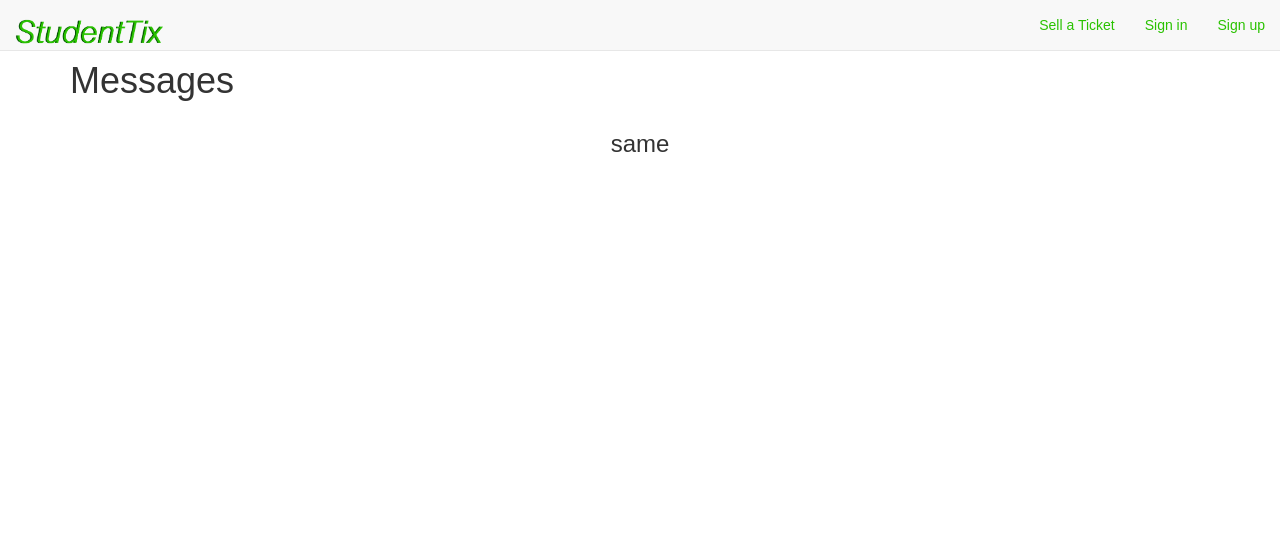
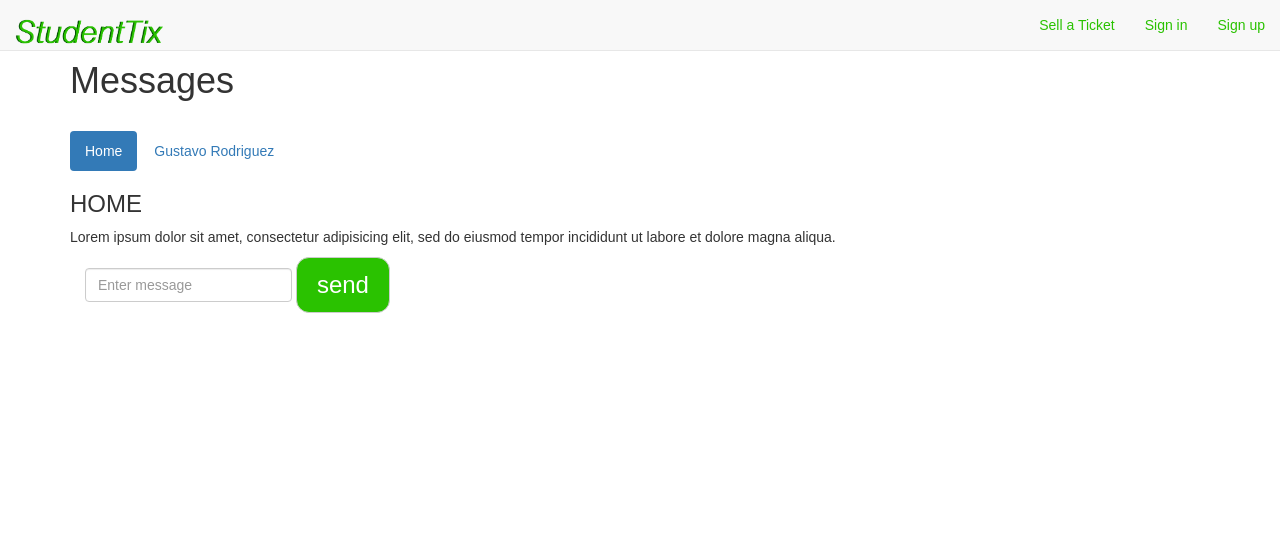
Before and after one commit to wborland/cs252, a Flask app: page /messages in a window 1280 px wide. Shown: the top 553 px of the page. Run offline with Flask 2, Linux system fonts and the light colour scheme; some libraries are stand-ins or nearby versions; some web fonts are replaced.

Commit message:
added basic messagebox TODO: auto scroll to the bottom

```diff
--- a/templates/messages.html
+++ b/templates/messages.html
@@ -4,10 +4,104 @@
 
 <div class="container">
   <h1>Messages</h1>
+  <br>
+  <ul class="nav nav-pills">
+    <li class="active"><a data-toggle="pill" href="#home">Home</a></li>
+    <li><a data-toggle="pill" href="#grr">Gustavo Rodriguez</a></li>
+  </ul>
+
+  <div class="tab-content">
+    <div id="home" class="tab-pane fade in active">
+      <h3>HOME</h3>
+      <p>Lorem ipsum dolor sit amet, consectetur adipisicing elit, sed do eiusmod tempor incididunt ut labore et dolore magna aliqua.</p>
+    </div>
+    <div id="grr" class="tab-pane fade">
+      <h3>Gustavo Rodriguez</h3>
+      <body onload="scroll()">
+
+        <div id="box" style="height:300px;width:600px;border:1px solid #ccc;overflow:auto;">
+
+          <p style="border:2px; border-style:solid; border-color:#e1e3e1; padding: 1em;" align="right">henlo systems god</p>
+          <p style="border:2px; border-style:solid; border-color:#e1e3e1; padding: 1em;" align="right">henlo systems god</p>
+          <p style="border:2px; border-style:solid; border-color:#e1e3e1; padding: 1em;" align="right">henlo systems god</p>
+          <p style="border:2px; border-style:solid; border-color:#e1e3e1; padding: 1em;" align="right">henlo systems god</p>
+          <p style="border:2px; border-style:solid; border-color:#e1e3e1; padding: 1em;" align="right">henlo systems god</p>
+          <p style="border:2px; border-style:solid; border-color:#e1e3e1; padding: 1em;" align="right">henlo systems god</p>
+          <p style="border:2px; border-style:solid; border-color:#e1e3e1; padding: 1em;" align="right">henlo systems god</p>
+          <p style="border:2px; border-style:solid; border-color:#e1e3e1; padding: 1em;" align="right">henlo systems god</p>
+          <p style="border:2px; border-style:solid; border-color:#e1e3e1; padding: 1em;" align="right">henlo systems god</p>
+          <p style="border:2px; border-style:solid; border-color:#e1e3e1; padding: 1em;" align="right">henlo systems god</p>
+          <p style="border:2px; border-style:solid; border-color:#e1e3e1; padding: 1em;" align="right">henlo systems god</p>
+          <p style="border:2px; border-style:solid; border-color:#e1e3e1; padding: 1em;" align="right">henlo systems god</p>
+
+          <p style="border:2px; border-style:solid; border-color:#3fcc2f; padding: 1em;" align="left">henlo student</p>
+
+        </div>
+      </body>
+    </div>
+  </div>
+
+  <div class="container">
+    <form class="form-inline" action="/action_page.php">
+      <div class="form-group">
+        <input type="message" class="form-control" id="message" placeholder="Enter message" name="message">
+      </div>
+      <button type="submit" class="btn btn-default">send</button>
+    </form>
+  </div>
+
 </div>
 
-<div class="container text-center">
-  <h3>same</h3>
+<script type="text/javascript">
+  function scroll() {
+  var textarea = document.getElementById('box');
+  textarea.scrollTop = textarea.scrollHeight;
+}
+</script>
+
+</body>
+</html>
+
+
+<!-- dynamic message code
+
+<div class="container">
+  <h1>Messages</h1>
+  <br>
+  <ul class="nav nav-pills">
+    {% for u in users %}
+      <li><a data-toggle="pill" href="#{{ u[id] }}">{{ u.name }}</a></li>
+    {% endfor %}
+  </ul>
+
+  <div class="tab-content">
+    {% for u in users %}
+      <div id="{{ u[id] }}" class="tab-pane fade">
+      <h3>{{ u.name }}</h3>
+      <div style="height:300px;width:600px;border:1px solid #ccc;overflow:auto;">
+        {% for m in u.messages %}
+          {% if m.from_user_id == u.id %}
+            <p style="border:2px; border-style:solid; border-color:#3fcc2f; padding: 1em;" align="left">{{ m }}</p>
+          {% else %}
+            <p style="border:2px; border-style:solid; border-color:#e1e3e1; padding: 1em;" align="right">{{ m }}</p>
+          {% endif %}
+        {% endfor %}
+      </div>
+    {% endfor %}
+    </div>
+  </div>
+
+  <div class="container">
+    <form class="form-inline" action="/action_page.php">
+      <div class="form-group">
+        <input type="message" class="form-control" id="message" placeholder="Enter message" name="message">
+      </div>
+      <button type="submit" class="btn btn-default">send</button>
+    </form>
+  </div>
+
 </div>
 
+-->
+
 {% endblock %}
```
